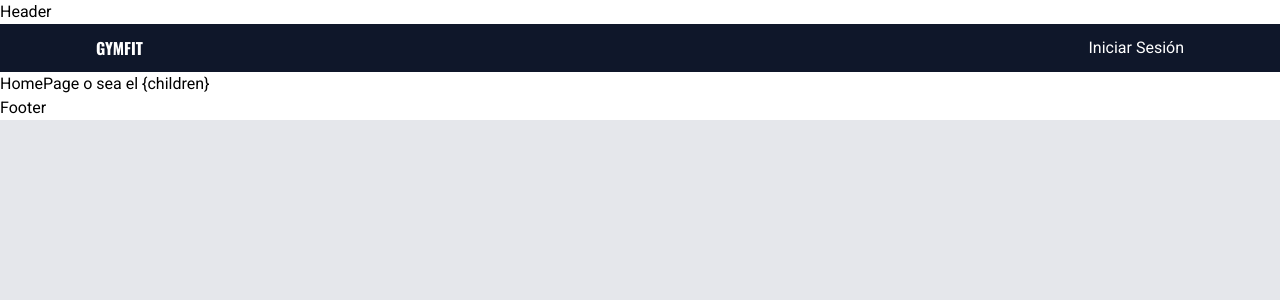
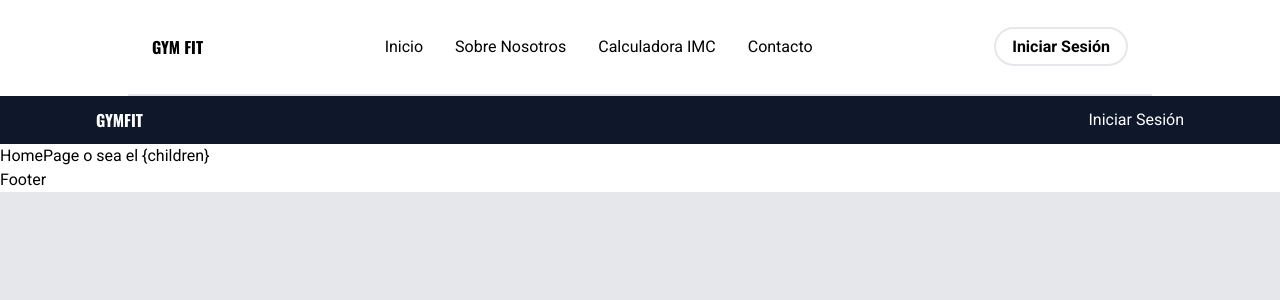
Before and after one commit to davidmanueldev/gym-fit, a Next.js app: page / in a window 1280 px wide. Shown: the top 300 px of the page. Built offline with nearby package versions, Linux system fonts and the light colour scheme; no server answers.

Commit message:
Navbar Básico

```diff
--- a/package.json
+++ b/package.json
@@ -9,6 +9,8 @@
     "lint": "next lint"
   },
   "dependencies": {
+    "@headlessui/react": "^2.2.0",
+    "@heroicons/react": "^2.2.0",
     "@types/react-scroll": "^1.8.10",
     "framer-motion": "^11.11.17",
     "next": "15.0.3",
--- a/src/components/Header.js
+++ b/src/components/Header.js
@@ -1,7 +1,117 @@
+"use client";
+
+import Link from "next/link";
+import { Popover, Transition } from "@headlessui/react";
+import { Bars3Icon, XMarkIcon } from "@heroicons/react/24/solid";
+import { Fragment } from "react";
+
 const Header = () => {
   return (
-    <section>Header</section>
-  )
-}
+    <Popover className="container mx-auto flex items-center border-b-2 px-6 py-2 h-24">
+      <h1 className="font-bold">Gym Fit</h1>
+      <div className="grow">
+        <div className="hidden sm:flex items-center justify-center gap-2 md:gap-8">
+          <Link href="/">Inicio</Link>
+          <Link href="/about">Sobre Nosotros</Link>
+          <Link href="/services">Calculadora IMC</Link>
+          <Link href="/contact">Contacto</Link>
+        </div>
+      </div>
 
-export default Header
+      <div className="flex grow items-center justify-end sm:hidden">
+        <Popover.Button className="inline-flex items-center justify-center rounded-md bg-white p-2 text-gray-400 hover:bg-gray-100 hover:text-gray-500 focus:outline-none focus:ring-inset focus:ring-indigo-500">
+          <span className="sr-only">Abrir menú</span>
+          <Bars3Icon className="h-6 w-6" aria-hidden="true" />
+        </Popover.Button>
+      </div>
+
+      <Popover.Overlay className="sm:hidden fixed inset-0 bg-black opacity-30" />
+      <Transition
+        as={Fragment}
+        enter="duration-200 ease-out"
+        enterFrom="opacity-0 scale-95"
+        enterTo="opacity-100 scale-100"
+        leave="duration-100 ease-in"
+        leaveFrom="opacity-100 scale-100"
+        leaveTo="opacity-0 scale-95"
+      >
+        <Popover.Panel
+          focus
+          className="absolute inset-x-0 top-0 origin-top-right transform p-2 transition-all md:hidden"
+        >
+          <div className="rounded-lg bg-white shadow-lg ring-1 ring-black ring-opacity-5 divide-y-2 divide-gray-50">
+            <div className="px-5 pb-6">
+              <div className="flex items-center justify-between">
+                <h1 className="font-bold">GymFit</h1>
+                <div className="-mr-2">
+                  <Popover.Button className="inline-flex items-center justify-center rounded-md bg-white p-2 text-gray-400 hover:bg-gray-100 hover:text-gray-500 focus:outline-none focus:ring-2 focus:ring-inset focus:ring-indigo-500">
+                    <span className="sr-only">Cerrar menú</span>
+                    <XMarkIcon className="h-6 w-6" aria-hidden="true" />
+                  </Popover.Button>
+                </div>
+              </div>
+
+              {/* Separacion */}
+              <div className="mt-6">
+                <nav className="grid gap-y-8">
+                  <Link
+                    className="focus:outline-none focus:ring-2 focus:ring-inset focus:ring-gray-500 px-2"
+                    href="/"
+                  >
+                    Inicio
+                  </Link>
+                  <Link
+                    className="focus:outline-none focus:ring-2 focus:ring-inset focus:ring-gray-500 px-2"
+                    href="/about"
+                  >
+                    Sobre Nosotros
+                  </Link>
+                  <Link
+                    className="focus:outline-none focus:ring-2 focus:ring-inset focus:ring-gray-500 px-2"
+                    href="/services"
+                  >
+                    Calculadora IMC
+                  </Link>
+                  <Link
+                    className="focus:outline-none focus:ring-2 focus:ring-inset focus:ring-gray-500 px-2"
+                    href="/contact"
+                  >
+                    Contacto
+                  </Link>
+                </nav>
+              </div>
+
+              {/* Separacion */}
+              <div className="mt-6 flex flex-col items-center gap-2">
+                <Link
+                  href="/login"
+                  className="rounded-md bg-white px-4 py-2 text-sm font-medium text-black md:text-xl w-full border-2 focus:outline-none focus:ring-2 focus:ring-inset focus:ring-gray-500"
+                >
+                  Iniciar Sesión
+                </Link>
+
+                <Link
+                  href="/register"
+                  className="rounded-md bg-white px-4 py-2 text-sm font-medium text-black md:text-xl w-full border-2 focus:outline-none focus:ring-2 focus:ring-inset focus:ring-gray-500"
+                >
+                  Registrarse
+                </Link>
+              </div>
+            </div>
+          </div>
+        </Popover.Panel>
+      </Transition>
+
+      <div className="hidden sm:block">
+        <Link href="/login" className="font-bold border-2 rounded-full px-4 py-2 hover:bg-gray-100 transition-all">
+          Iniciar Sesión
+        </Link>
+        {/* <Link href="/register" className="font-bold">
+          Registrarse
+        </Link> */}
+      </div>
+    </Popover>
+  );
+};
+
+export default Header;
```
Also changed, not shown: 1 other file (tests, documents, lock files or other folders).
